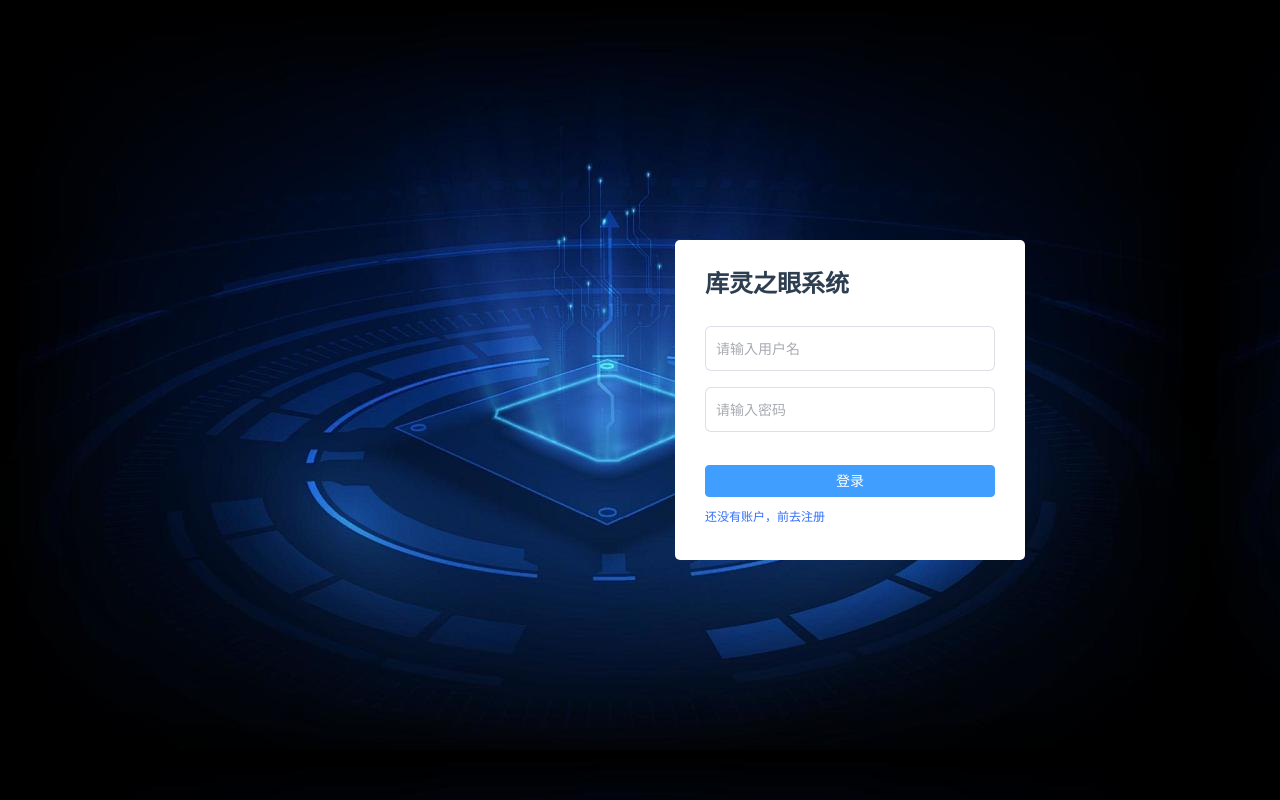
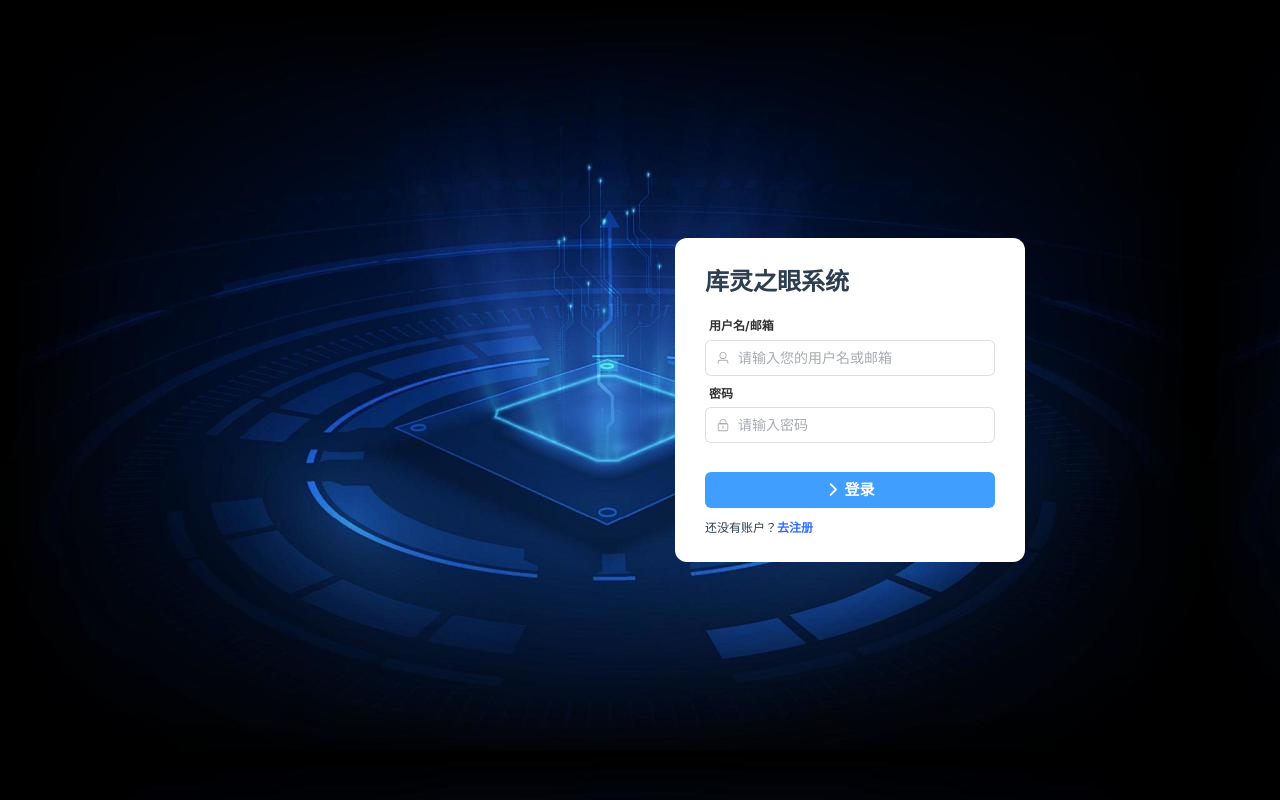
Before and after one commit to 1-211250191/software_security_fronted, a Vue app in the folder VulSystem/: page /login in a window 1280 px wide. Built offline with nearby package versions, Linux system fonts and the light colour scheme; the HTML template or start-up script is replaced by a standard one.

Commit message:
feat: rewrite login and register page.

```diff
--- a/VulSystem/package.json
+++ b/VulSystem/package.json
@@ -13,9 +13,10 @@
     "format": "prettier --write src/"
   },
   "dependencies": {
+    "@element-plus/icons-vue": "^2.3.1",
     "@vue/babel-helper-vue-jsx-merge-props": "^1.4.0",
     "echarts": "^5.6.0",
-    "element-plus": "^2.9.1",
+    "element-plus": "^2.9.4",
     "vue": "^3.5.13",
     "vue-echarts": "^7.0.3",
     "vue-router": "^4.5.0"
--- a/VulSystem/src/views/LoginView.vue
+++ b/VulSystem/src/views/LoginView.vue
@@ -2,10 +2,32 @@
   <div class="login">
     <div class="card">
       <h2>库灵之眼系统</h2>
-      <el-input v-model="username" placeholder="请输入用户名" clearable />
-      <el-input v-model="passwd" show-password placeholder="请输入密码" clearable />
-      <el-button type="primary" @onclick="handleLogin">登录</el-button>
-      <div class="other" @click="handleRegister">还没有账户，前去注册</div>
+      <div class="input-container">
+        <div class="input-title">用户名/邮箱</div>
+        <el-input v-model="username" placeholder="请输入您的用户名或邮箱" clearable>
+          <template #prefix>
+            <el-icon><User /></el-icon>
+          </template>
+        </el-input>
+      </div>
+
+      <div class="input-container">
+        <div class="input-title">密码</div>
+        <el-input v-model="passwd" show-password placeholder="请输入密码" clearable>
+          <template #prefix>
+            <el-icon><Lock /></el-icon>
+          </template>
+        </el-input>
+      </div>
+
+      <div class="confirm-button" @click="handleLogin">
+        <el-icon><ArrowRightBold></ArrowRightBold></el-icon>
+        <span class="confirm-text">登录</span>
+      </div>
+
+      <div class="other-container" @click="handleRegister">
+        还没有账户？<span class="link">去注册</span>
+      </div>
     </div>
   </div>
 </template>
@@ -14,6 +36,9 @@ import router from '@/router'
 import { ref } from 'vue'
 import { ElMessage } from 'element-plus'
 import { api } from './service'
+
+import {ArrowRightBold, Lock, User} from '@element-plus/icons-vue';
+
 const username = ref('')
 const passwd = ref('')
 const handleRegister = () => {
@@ -45,7 +70,7 @@ const handleLogin = () => {
 .card {
   min-height: 40vh;
   background-color: #fff;
-  border-radius: 5px;
+  border-radius: 12px;
   min-width: 350px;
   width: 24%;
   transform: translateX(60%);
@@ -57,24 +82,51 @@ const handleLogin = () => {
     font-size: 24px;
   }
 
-  .el-input {
-    /* width: 70%; */
-    height: 45px;
-    margin: 8px 0;
+  .input-container{
+    margin: 4px 0;
+    display: flex;
+    align-items: start;
+    flex-direction: column;
   }
 
-  .el-button {
-    margin: 25px 0 10px;
-    width: 100%;
-    display: block;
+  .input-title{
+    font-size: 12px;
+    color: #333;
+    margin-left: 4px;
+    font-weight: bold;
   }
 
-  .other {
-    font-size: 12px;
-    color: #336fff;
-    cursor: pointer;
+  .el-input {
+    height: 36px;
+    margin: 4px 0;
+    border-radius: 6px;
   }
 
+  .other-container {
+    font-size: 12px;
 
+    .link{
+      color: #336fff;
+      cursor: pointer;
+      font-weight: bold;
+    }
+  }
+
+  .confirm-button{
+    display: flex;
+    align-items: center;
+    justify-content: center;
+    background-color: #409eff;
+    color: #fff;
+    border-radius: 6px;
+    height: 36px;
+    cursor: pointer;
+    margin: 25px 0 10px;
+  }
+
+  .confirm-text{
+    margin-left: 4px;
+    font-weight: bold;
+  }
 }
 </style>
--- a/VulSystem/src/views/RegisterView.vue
+++ b/VulSystem/src/views/RegisterView.vue
@@ -2,20 +2,118 @@
   <div class="register">
     <div class="card">
       <h2>库灵之眼系统</h2>
-      <el-input v-model="username" placeholder="请输入用户名" clearable />
-      <el-input v-model="passwd" show-password placeholder="请输入密码" clearable />
-      <el-button type="primary" @onclick="handleRegister">注册</el-button>
-      <!-- <div class="other" @click="handleRegister">还没有账户，前去注册</div> -->
+
+      <div class="input-container">
+        <div class="input-title">用户名</div>
+        <el-input v-model="username" placeholder="请输入您的用户名" clearable>
+          <template #prefix>
+            <el-icon><User /></el-icon>
+          </template>
+        </el-input>
+      </div>
+
+      <div class="input-container">
+        <div class="input-title">邮箱</div>
+        <el-input v-model="email" placeholder="请输入您常用的邮箱" clearable>
+          <template #prefix>
+            <el-icon><User /></el-icon>
+          </template>
+        </el-input>
+        <div class="warning" v-if="!checkEmail">邮箱格式不正确</div>
+      </div>
+
+      <div class="input-container">
+        <div class="input-title">密码</div>
+        <el-input v-model="passwd" show-password placeholder="请输入密码" clearable>
+          <template #prefix>
+            <el-icon><Lock /></el-icon>
+          </template>
+        </el-input>
+        <div class="strength-indicator">
+          <div class="strength" :style="{width: strengthWidth, backgroundColor: strengthColor}"></div>
+          <span class="strength-text">{{strengthText}}</span>
+        </div>
+      </div>
+
+      <div class="input-container">
+        <div class="input-title">确认您的密码</div>
+        <el-input v-model="confirmPasswd" show-password placeholder="请再次输入密码" clearable>
+          <template #prefix>
+            <el-icon><Lock /></el-icon>
+          </template>
+        </el-input>
+        <div class="warning" v-if="confirmPasswd!== '' && passwd !== confirmPasswd">两次密码不一致</div>
+      </div>
+
+      <div class="confirm-button" @click="handleRegister" :class="{disabled: !checkRegisterAvailable}">
+        <el-icon><Promotion /></el-icon>
+        <span class="confirm-text">注册</span>
+      </div>
+
+      <div class="other-container" @click="handleJumpToLogin">
+        已经有账户？<span class="link">去登录</span>
+      </div>
     </div>
   </div>
 </template>
 <script lang="ts" setup>
 import router from '@/router'
-import { ref } from 'vue'
+import {computed, ref} from 'vue'
 import { ElMessage } from 'element-plus'
 import { api } from './service'
+import {Lock, Promotion, User} from "@element-plus/icons-vue";
 const username = ref('')
+const email = ref('')
 const passwd = ref('')
+const confirmPasswd = ref('')
+
+const checkEmail = computed(() => {
+  if (!email.value) return true
+  return /^[a-zA-Z0-9_-]+@[a-zA-Z0-9_-]+(\.[a-zA-Z0-9_-]+)+$/.test(email.value)
+})
+
+const strength = computed(() => {
+  if (!passwd.value) return ''
+
+  let len6 = passwd.value.length >= 6
+  let len10 = passwd.value.length >= 10
+  let hasUpper = passwd.value.match(/[A-Z]/)
+  let hasSpecial = passwd.value.match(/[!@#$%^&*()_+\-=\[\]{};':"\\|,.<>\/?]+/)
+  let hasNumber = passwd.value.match(/[0-9]/)
+  let hasLower = passwd.value.match(/[a-z]/)
+
+  if(!len6 || !hasUpper || !hasNumber || !hasLower) return 'weak'
+
+  if(len10 && hasSpecial) return 'strong'
+
+  return 'medium'
+})
+
+const strengthText = computed(() => {
+  if (strength.value === '') return ''
+  if (strength.value === 'weak') return '密码较弱，请重新选择'
+  if (strength.value === 'medium') return '密码强度中等'
+  return '密码较强'
+})
+
+const strengthColor = computed(() => {
+  if (strength.value === '') return ''
+  if (strength.value === 'weak') return 'red'
+  if (strength.value === 'medium') return 'orange'
+  return 'green'
+})
+
+const strengthWidth = computed(() => {
+  if (strength.value === '') return ''
+  if (strength.value === 'weak') return '25%'
+  if (strength.value === 'medium') return '50%'
+  return '75%'
+})
+
+const checkRegisterAvailable = computed(() => {
+  return username.value.length !== 0 && email.value.length !==0 && checkEmail.value && passwd.value.length != 0 && passwd.value === confirmPasswd.value && strength.value !== 'weak'
+})
+
 const handleRegister = () => {
   const info = {
     username: username.value,
@@ -30,10 +128,16 @@ const handleRegister = () => {
       ElMessage.error(err)
     })
 }
+
+const handleJumpToLogin = () => {
+  router.push('/login')
+}
+
 </script>
 
 <style scoped>
 .register {
+  background: url('../assets/bg.jpg');
   width: 100%;
   min-height: 100vh;
   display: flex;
@@ -43,31 +147,98 @@ const handleRegister = () => {
 
 /* 中间偏右 */
 .card {
-  min-width: 450px;
-  width: 36%;
-  transform: translateX(50%);
-  padding: 10px 20px;
+  min-height: 40vh;
+  background-color: #fff;
+  border-radius: 12px;
+  min-width: 350px;
+  width: 24%;
+  transform: translateX(60%);
+  padding: 25px 30px;
 
   h2 {
     margin-bottom: 15px;
+    font-weight: 600;
+    font-size: 24px;
+  }
+
+  .input-container{
+    margin: 4px 0;
+    display: flex;
+    align-items: start;
+    flex-direction: column;
+
+    .warning{
+      color: red;
+      font-size: 12px;
+      margin-left: 4px;
+      font-weight: bold;
+    }
+
+    .strength-indicator{
+      display: flex;
+      width: 100%;
+      flex-direction: row;
+      align-items: center;
+      justify-content: space-between;
+      padding-left: 4px;
+      padding-right: 4px;
+
+      .strength{
+        height: 4px;
+        background-color: #409eff;
+        border-radius: 2px;
+      }
+
+      .strength-text{
+        font-size: 12px;
+        font-weight: bold;
+      }
+    }
+  }
+
+  .input-title{
+    font-size: 12px;
+    color: #333;
+    margin-left: 4px;
+    font-weight: bold;
   }
 
   .el-input {
-    width: 70%;
-    height: 45px;
-    margin: 8px 0;
+    height: 36px;
+    margin: 4px 0;
+    border-radius: 6px;
   }
 
-  .el-button {
-    margin: 5px 0;
-    width: 70%;
-    display: block;
+  .other-container {
+    font-size: 12px;
+
+    .link{
+      color: #336fff;
+      cursor: pointer;
+      font-weight: bold;
+    }
   }
 
-  .other {
-    font-size: 12px;
-    color: #336fff;
+  .confirm-button{
+    display: flex;
+    align-items: center;
+    justify-content: center;
+    background-color: #409eff;
+    color: #fff;
+    border-radius: 6px;
+    height: 36px;
     cursor: pointer;
+    margin: 25px 0 10px;
+
+    &.disabled{
+      background-color: #ccc;
+      cursor: not-allowed;
+    }
+  }
+
+  .confirm-text{
+    margin-left: 4px;
+    font-weight: bold;
   }
 }
 </style>
```
Also changed, not shown: 1 other file (tests, documents, lock files or other folders).
